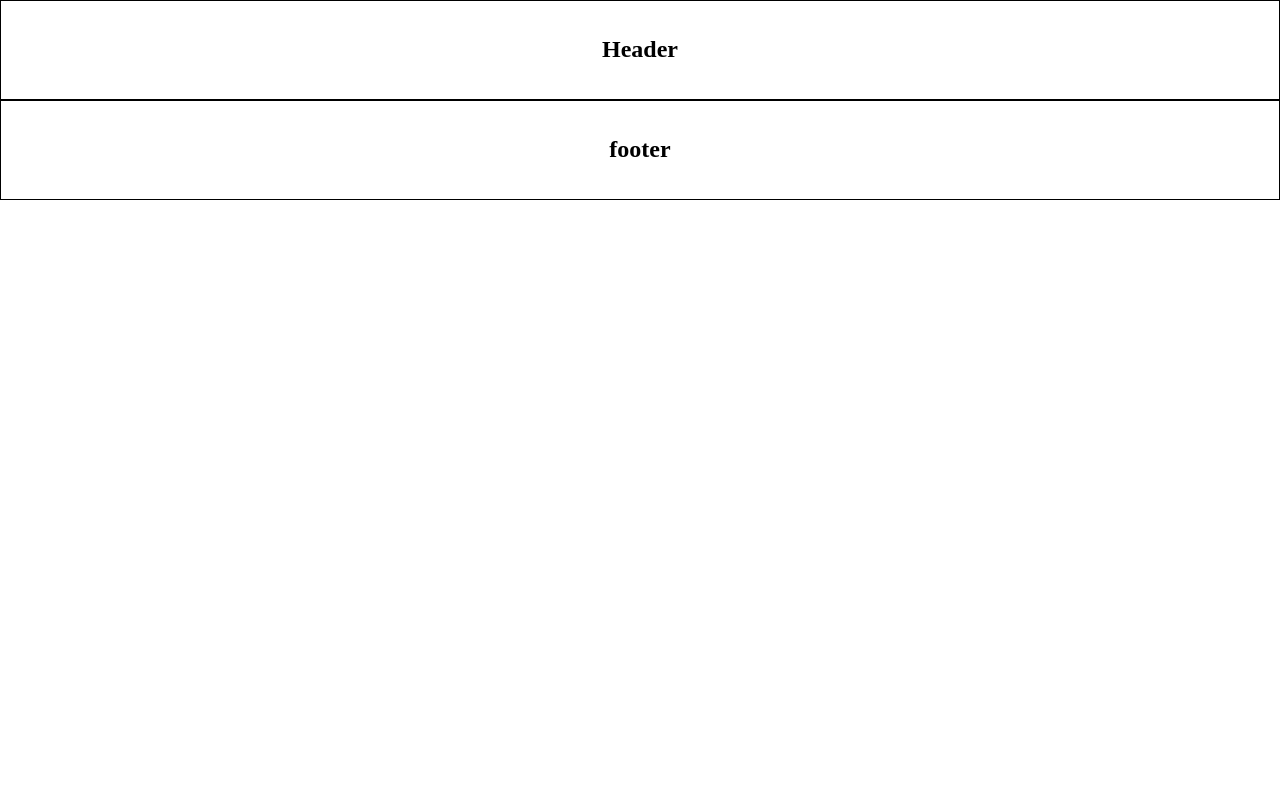
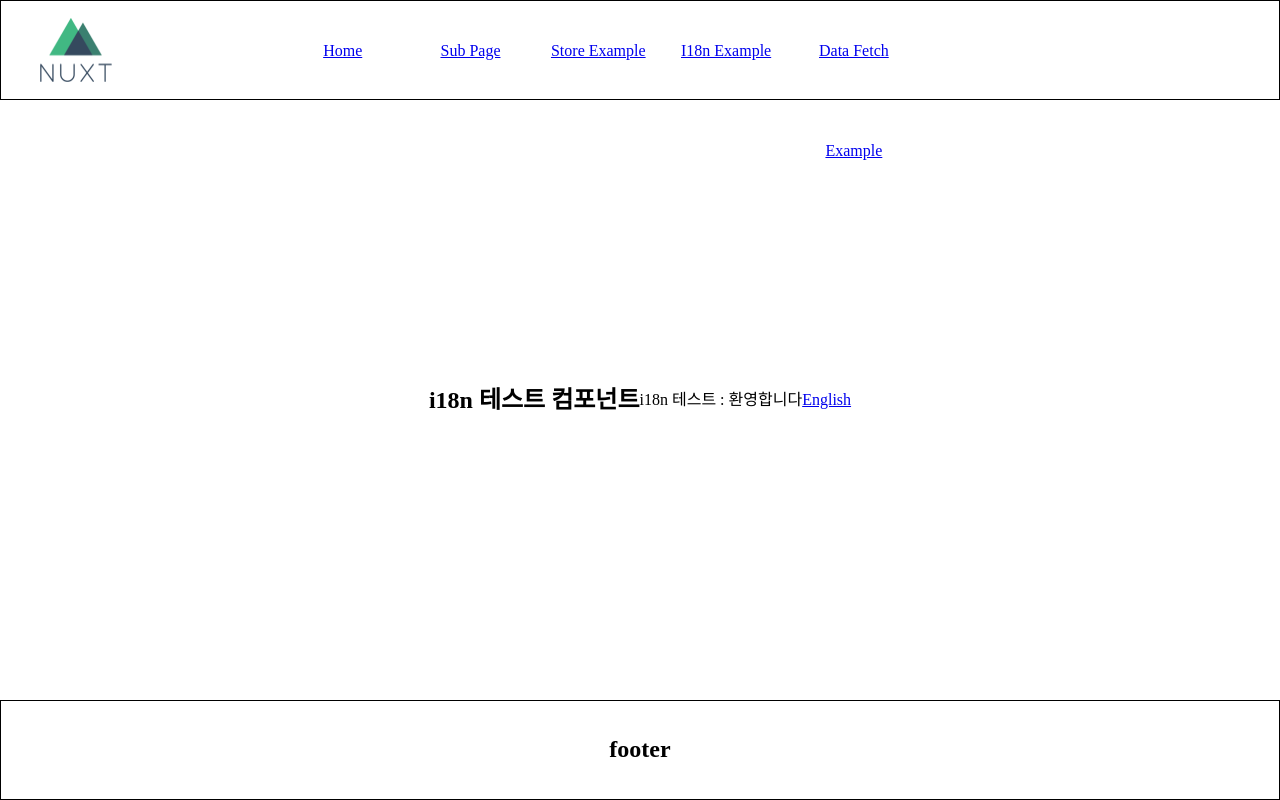
Before and after one commit to taezzang/nuxt3-boilerplate-code, a Nuxt app: page /i18n in a window 1280 px wide. Before the commit this address had no page. Built offline with nearby package versions, Linux system fonts and the light colour scheme.

Commit message:
기능 예제별 페이지로 분리

```diff
--- a/app.vue
+++ b/app.vue
@@ -13,4 +13,12 @@ body {
         @include fullSize;
     }
 }
+.section {
+    display: flex;
+    justify-content: center;
+    align-items: center;
+    // &__wrap {
+    //     width: 70%;
+    // }
+}
 </style>
--- a/components/TheHeader.vue
+++ b/components/TheHeader.vue
@@ -1,6 +1,13 @@
 <template>
     <header>
-        <h2>Header</h2>
+        <img src="@/assets/images/logo.png" alt="logo" />
+        <ul class="links">
+            <li class="link"><nuxt-link to="/">Home</nuxt-link></li>
+            <li class="link"><nuxt-link to="/sub">Sub Page</nuxt-link></li>
+            <li class="link"><nuxt-link to="/store">Store Example</nuxt-link></li>
+            <li class="link"><nuxt-link to="/i18n">I18n Example</nuxt-link></li>
+            <li class="link"><nuxt-link to="/fetch">Data Fetch Example</nuxt-link></li>
+        </ul>
     </header>
 </template>
 <script setup></script>
@@ -10,9 +17,29 @@ header {
     height: 100px;
     border: 1px solid black;
     box-sizing: border-box;
-    h2 {
-        text-align: center;
-        margin-top: 30px;
+    display: flex;
+    align-items: center;
+
+    img {
+        width: 150px;
+        margin-right: 10%;
+    }
+
+    .links {
+        width: 50%;
+        height: 100%;
+        display: flex;
+        justify-content: space-around;
+        align-items: center;
+        .link {
+            @include fullSize;
+            a {
+                text-align: center;
+                line-height: 100px;
+                display: block;
+                @include fullSize;
+            }
+        }
     }
 }
 </style>
--- /dev/null
+++ b/pages/fetch.vue
@@ -0,0 +1,41 @@
+<template>
+    <div class="section">
+        <template v-if="!pending">
+            <h3>현재 아이피 API 결과 : {{ data?.ip }}</h3>
+            <button @click="refreshAPI">API 재호출</button>
+        </template>
+        <!-- <h3>현재 아이피2 : {{ data2?.ip }}</h3> -->
+
+        <!-- <button @click="refreshAPI2">useFetch 재호출</button> -->
+
+        <template v-else>
+            <h3>로딩중임</h3>
+        </template>
+    </div>
+</template>
+<script setup lang="ts">
+// ip 조회하는 OpenAPI로 Nuxt에서 제공하는 Data Fetch 모듈 활용
+// vue life cycle이 실행 되기 전에 미리 api호출하여 값을 가져온다
+// useAsyncData 메소드는 page-level 컴포넌트에서만 사용가능
+
+// 여기서 개발자는 useAsyncData or useLazyAsyncData 함수 중 선택해서 사용 가능함
+// 서로 첫 접속 시엔 두 함수의 기능에 차이가 없으나..
+// 다른 페이지에서 이 페이지로 라우터가 변경되었을 때 서로 한 가지 차이가 생김
+// useAsyncData는 Data Fetch가 완료되어야 컴포넌트가 mount 되지만 useLazyAsyncData는 일단 컴포넌트 mount 후 그 다음에 데이터를 Fetch한다
+// 공식문서에도 좀 더 빠른 속도로 페이지 변경되는 걸 체감하게 하고 싶다면 Lazy 옵션을 붙인 뒤 해당 컴포넌트에서 pending 속성으로 로딩바를 구현해보라고 한다
+// https://nuxt.com/docs/getting-started/data-fetching
+const { data, pending, error, refresh } = await useLazyAsyncData<Ip>('myIp', () =>
+    $fetch('https://api.ipify.org/?format=json'),
+);
+
+// or
+// const { data: data2, error: error2, refresh: refresh2 } = await useFetch<Ip>('https://api.ipify.org/?format=json'); // created 이후에 실행됨
+
+// refresh 메소드를 통해 해당 API를 재 호출 한다!
+const refreshAPI = () => {
+    refresh();
+};
+// const refreshAPI2 = () => {
+//     refresh2();
+// };
+</script>
--- /dev/null
+++ b/pages/i18n.vue
@@ -0,0 +1,14 @@
+<template>
+    <div class="section">
+        <h2>i18n 테스트 컴포넌트</h2>
+        <p>i18n 테스트 : {{ t('welcome') }}</p>
+        <NuxtLink v-for="locale in availableLocales" :key="locale.code" :to="switchLocalePath(locale.code)">{{
+            locale.name
+        }}</NuxtLink>
+    </div>
+</template>
+<script setup>
+const { t, locale, locales } = useI18n();
+const switchLocalePath = useSwitchLocalePath();
+const availableLocales = computed(() => locales.value.filter((i) => i.code !== locale.value));
+</script>
--- a/pages/index.vue
+++ b/pages/index.vue
@@ -1,60 +1,7 @@
 <template>
     <div class="section">
         <div class="section__wrap">
-            <template v-if="!pending"
-                ><h1>Root Page</h1>
-                <TestComp />
-                <div>
-                    <h2>Counter</h2>
-                    <button @click="counterStore.increment()">Increase</button>
-                    <input v-model="counterStore.count" type="number" />
-                </div>
-                <h3>현재 아이피 : {{ data?.ip }}</h3>
-                <h3>현재 아이피2 : {{ data2?.ip }}</h3>
-
-                <button @click="refreshAPI">Async 재호출</button>
-                <button @click="refreshAPI2">useFetch 재호출</button>
-            </template>
-            <template v-else>
-                <h3>로딩중임</h3>
-            </template>
+            <h1>Home Page</h1>
         </div>
     </div>
 </template>
-<script setup lang="ts">
-import { useCounterStore } from '@/stores/counter';
-
-const counterStore = useCounterStore();
-interface Ip {
-    ip: string;
-}
-console.warn('created!');
-
-// ip 조회하는 OpenAPI로 Nuxt에서 제공하는 Data Fetch 모듈 활용
-// vue life cycle이 실행 되기 전에 미리 api호출하여 값을 가져온다
-// useAsyncData 메소드는 page-level 컴포넌트에서만 사용가능
-const { data, pending, error, refresh } = await useAsyncData<Ip>('myIp', () =>
-    $fetch('https://api.ipify.org/?format=json'),
-);
-
-// or
-const { data: data2, error: error2, refresh: refresh2 } = await useFetch<Ip>('https://api.ipify.org/?format=json'); // created 이후에 실행됨
-
-// refresh 메소드를 통해 해당 API를 재 호출 한다!
-const refreshAPI = () => {
-    refresh();
-};
-const refreshAPI2 = () => {
-    refresh2();
-};
-</script>
-<style lang="scss" scoped>
-.section {
-    display: flex;
-    justify-content: center;
-    align-items: center;
-    // &__wrap {
-    //     width: 70%;
-    // }
-}
-</style>
--- /dev/null
+++ b/pages/store.vue
@@ -0,0 +1,16 @@
+<template>
+    <div class="section">
+        <h2>Counter</h2>
+        <button @click="counterStore.increment()">Increase</button>
+        <label for="count">count</label>
+        <input id="count" v-model="counterStore.count" type="number" />
+    </div>
+</template>
+<script setup lang="ts">
+import { useCounterStore } from '@/stores/counter';
+
+const counterStore = useCounterStore();
+interface Ip {
+    ip: string;
+}
+</script>
--- a/pages/sub.vue
+++ b/pages/sub.vue
@@ -1,7 +1,8 @@
 <template>
     <div class="section">
         <h1>Sub Page</h1>
-        <p>auth라는 미들웨어를</p>
+        <p>auth라는 미들웨어를 사용해 로그인 여부를 체크</p>
+        <NuxtLink to="/">메인으로 돌아가기</NuxtLink>
     </div>
 </template>
 <script setup lang="ts">
```
Also changed, not shown: error.vue (+7 -1 lines), assets/css/global.scss (line endings or trailing spaces), assets/images/logo.png (added).
